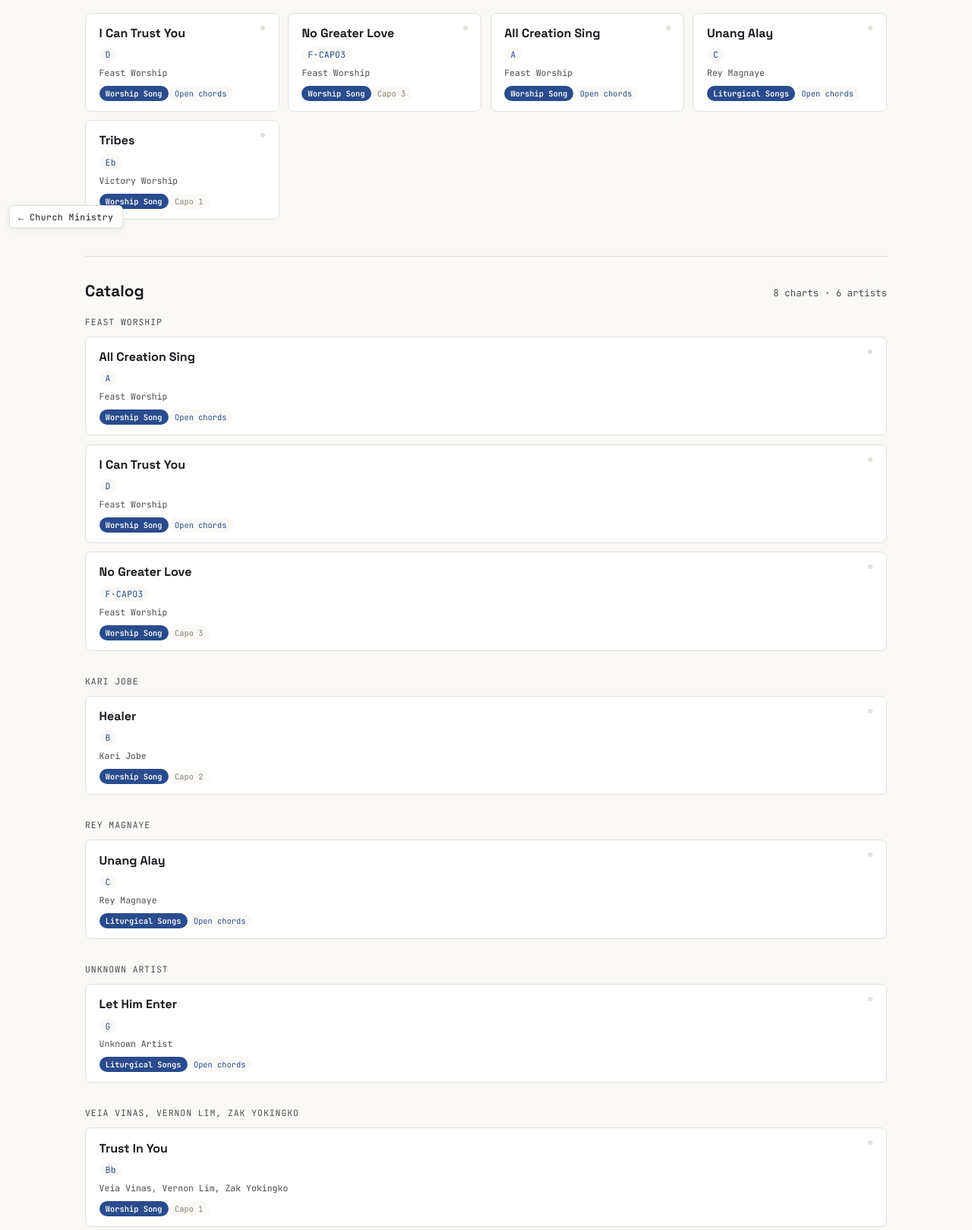
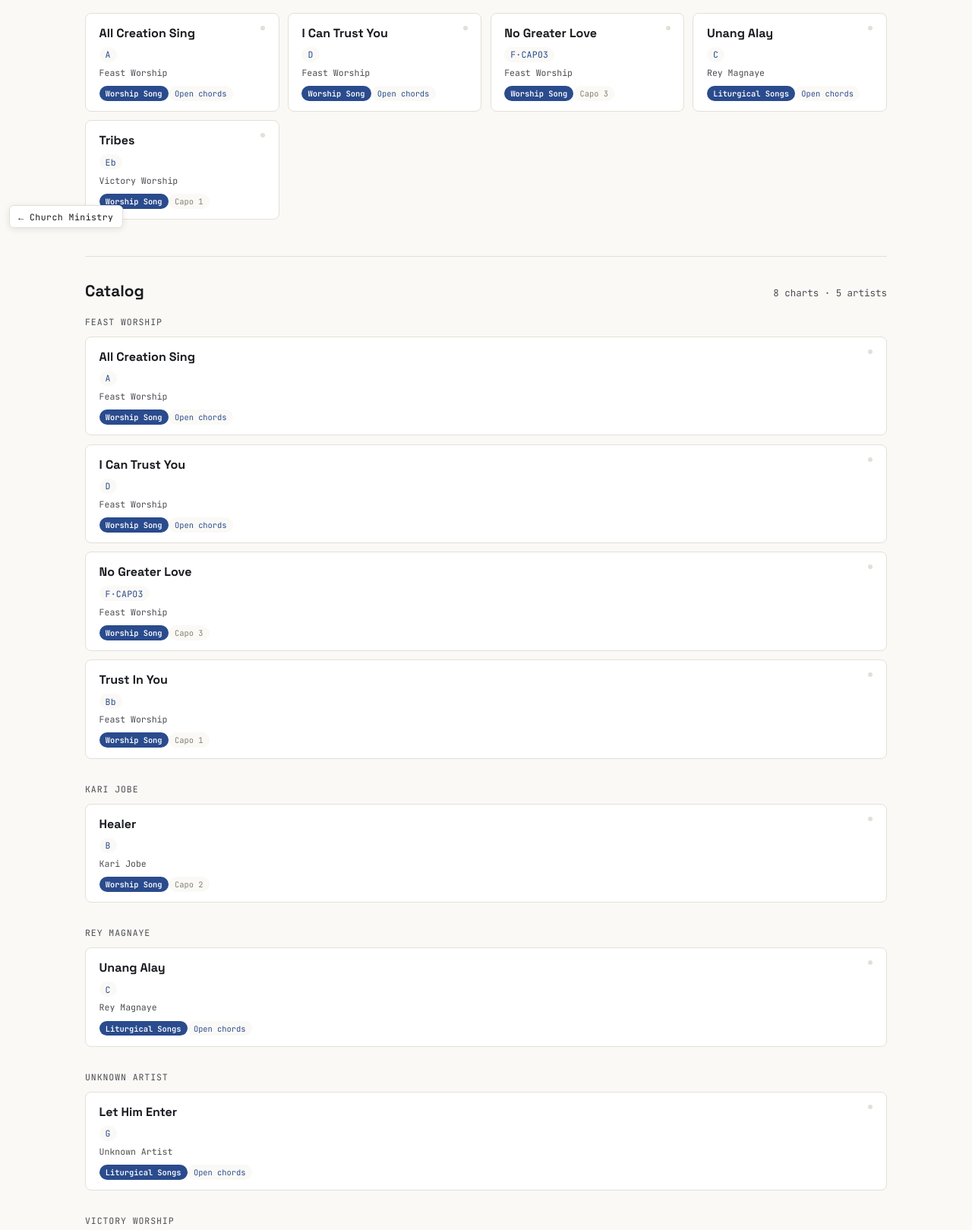
Before and after one commit to allenvincentlucas/Church-Ministry, a website: page worship-chord-library/site/index.html in a window 1280 px wide. Shown: the part 488-2107 px from the top of the page at 76% size. Drawn offline with Linux system fonts and the light colour scheme.

Commit message:
Change artist of 'Trust In You' to Feast Worship

```diff
--- a/worship-chord-library/data/artists.json
+++ b/worship-chord-library/data/artists.json
@@ -3,6 +3,5 @@
   "Kari Jobe",
   "Rey Magnaye",
   "Unknown Artist",
-  "Veia Vinas, Vernon Lim, Zak Yokingko",
   "Victory Worship"
 ]
--- a/worship-chord-library/site/index.html
+++ b/worship-chord-library/site/index.html
@@ -41,7 +41,14 @@
           <h2>Recently added</h2>
         </div>
         <div class="recent-grid">
-          <a class="card" href="songs/i-can-trust-you.html" data-search="i can trust you feast worship worship song surrender & trust" data-category="Worship Song">
+          <a class="card" href="songs/all-creation-sing.html" data-search="all creation sing feast worship worship song praise & celebration" data-category="Worship Song">
+      <div class="dot"></div>
+      <div class="title">All Creation Sing</div>
+      <span class="callnum">A</span>
+      <div class="meta">Feast Worship</div>
+      <div class="card-badges"><span class="tag category-tag">Worship Song</span><span class="tag friendly-hint">Open chords</span></div>
+    </a>
+<a class="card" href="songs/i-can-trust-you.html" data-search="i can trust you feast worship worship song surrender & trust" data-category="Worship Song">
       <div class="dot"></div>
       <div class="title">I Can Trust You</div>
       <span class="callnum">D</span>
@@ -54,13 +61,6 @@
       <span class="callnum">F·CAPO3</span>
       <div class="meta">Feast Worship</div>
       <div class="card-badges"><span class="tag category-tag">Worship Song</span><span class="tag capo-hint">Capo 3</span></div>
-    </a>
-<a class="card" href="songs/all-creation-sing.html" data-search="all creation sing feast worship worship song praise & celebration" data-category="Worship Song">
-      <div class="dot"></div>
-      <div class="title">All Creation Sing</div>
-      <span class="callnum">A</span>
-      <div class="meta">Feast Worship</div>
-      <div class="card-badges"><span class="tag category-tag">Worship Song</span><span class="tag friendly-hint">Open chords</span></div>
     </a>
 <a class="card" href="songs/unang-alay.html" data-search="unang alay rey magnaye liturgical songs offertory" data-category="Liturgical Songs">
       <div class="dot"></div>
@@ -81,7 +81,7 @@
 
   <div class="catalog-head">
     <h2>Catalog</h2>
-    <span class="catalog-count" id="catalog-count">8 charts · 6 artists</span>
+    <span class="catalog-count" id="catalog-count">8 charts · 5 artists</span>
   </div>
   <div id="catalog-list">
 
@@ -106,6 +106,13 @@
       <span class="callnum">F·CAPO3</span>
       <div class="meta">Feast Worship</div>
       <div class="card-badges"><span class="tag category-tag">Worship Song</span><span class="tag capo-hint">Capo 3</span></div>
+    </a>
+<a class="card" href="songs/trust-in-you.html" data-search="trust in you feast worship worship song surrender & trust" data-category="Worship Song">
+      <div class="dot"></div>
+      <div class="title">Trust In You</div>
+      <span class="callnum">Bb</span>
+      <div class="meta">Feast Worship</div>
+      <div class="card-badges"><span class="tag category-tag">Worship Song</span><span class="tag capo-hint">Capo 1</span></div>
     </a>
 
 
@@ -136,16 +143,6 @@
       <span class="callnum">G</span>
       <div class="meta">Unknown Artist</div>
       <div class="card-badges"><span class="tag category-tag">Liturgical Songs</span><span class="tag friendly-hint">Open chords</span></div>
-    </a>
-
-
-      <div class="section-label" data-artist-section>Veia Vinas, Vernon Lim, Zak Yokingko</div>
-      <a class="card" href="songs/trust-in-you.html" data-search="trust in you veia vinas, vernon lim, zak yokingko worship song surrender & trust" data-category="Worship Song">
-      <div class="dot"></div>
-      <div class="title">Trust In You</div>
-      <span class="callnum">Bb</span>
-      <div class="meta">Veia Vinas, Vernon Lim, Zak Yokingko</div>
-      <div class="card-badges"><span class="tag category-tag">Worship Song</span><span class="tag capo-hint">Capo 1</span></div>
     </a>
 
 
```
Also changed, not shown: worship-chord-library/site/songs/trust-in-you.html (+2 -2 lines), worship-chord-library/site/assets/cards/trust-in-you.png, 1 other file.
